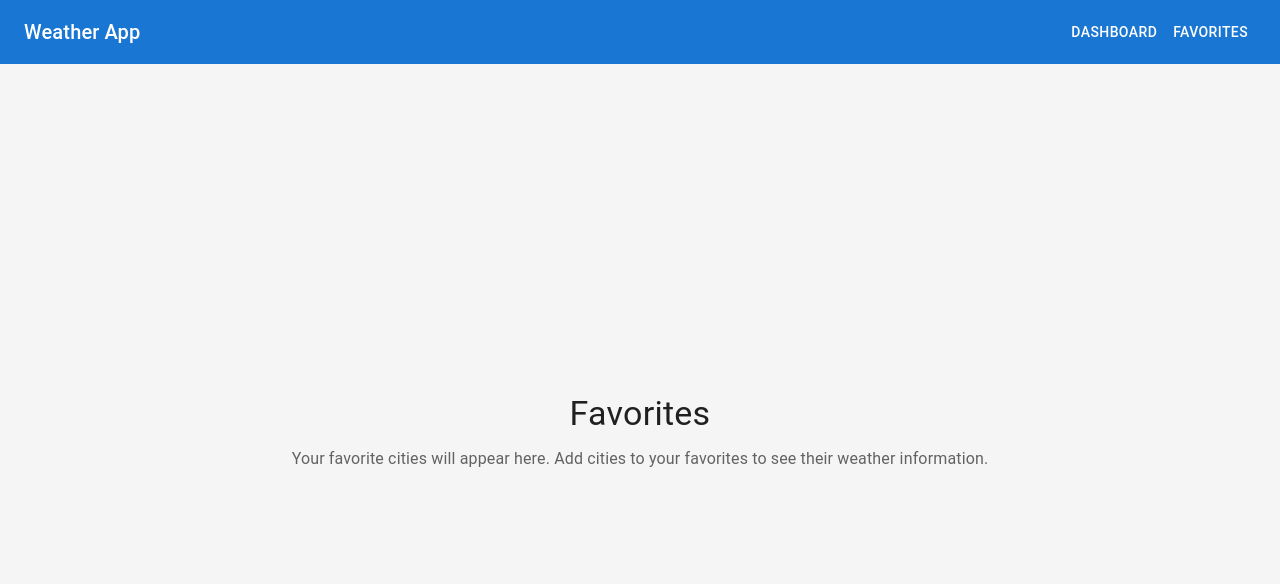
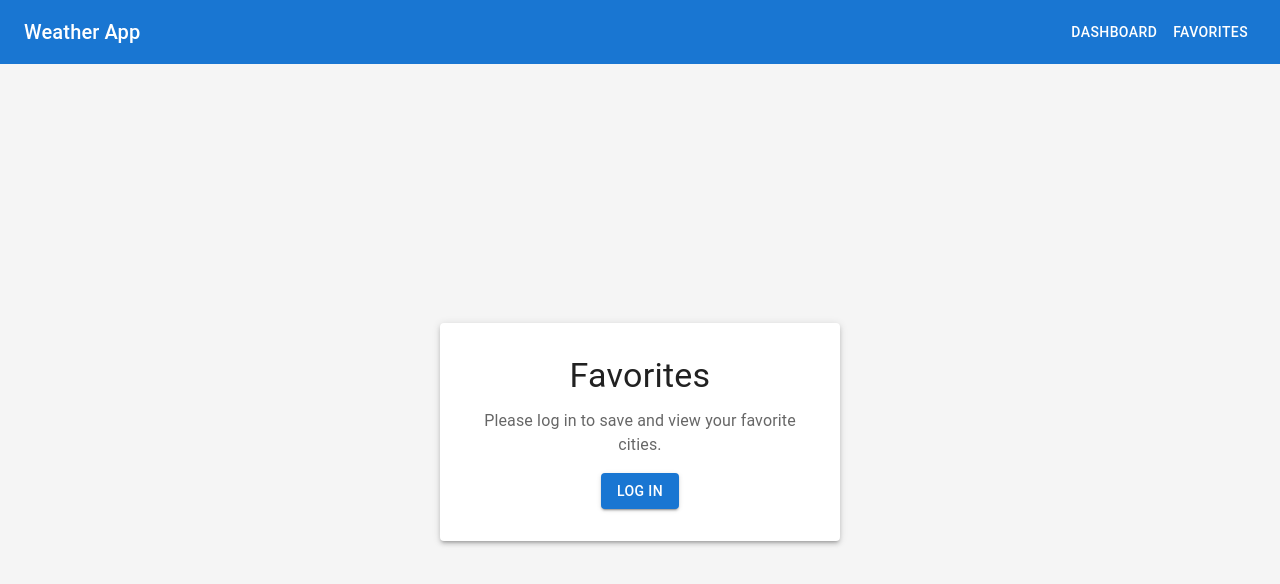
Before and after one commit to Ayliki/weather_app, a React (Vite) app in the folder my-weather-app/: page /favorites in a window 1280 px wide. Shown: the top 584 px of the page. Built offline with nearby package versions, Linux system fonts and the light colour scheme; what baseui, styletron-engine-atomic, styletron-react would draw is missing.

Commit message:
favorites: add logic for unauthorised users + styling

```diff
--- a/my-weather-app/src/pages/Favorites/Favorites.module.css
+++ b/my-weather-app/src/pages/Favorites/Favorites.module.css
@@ -1,16 +1,30 @@
 .container {
   display: flex;
-  flex-direction: column;
   justify-content: center;
   align-items: center;
   min-height: calc(100vh - 64px);
   padding: 24px;
+  background-color: #f5f5f5;
+}
+
+.paper {
+  padding: 32px;
+  width: 100%;
+  max-width: 400px;
   text-align: center;
-  background-color: #f5f5f5;
+}
+
+.loginButton {
+  margin-top: 24px;
+  min-width: 200px;
 }
 
 @media (max-width: 600px) {
   .container {
     padding: 16px;
   }
+
+  .paper {
+    padding: 24px;
+  }
 }
--- a/my-weather-app/src/pages/Favorites/Favorites.tsx
+++ b/my-weather-app/src/pages/Favorites/Favorites.tsx
@@ -1,15 +1,45 @@
-import { Box, Typography } from '@mui/material';
+import { Box, Typography, Button, Paper } from '@mui/material';
+import { useNavigate } from 'react-router-dom';
 import styles from './Favorites.module.css';
 
 const Favorites = () => {
+    const navigate = useNavigate();
+    // TODO: Replace with actual authentication state
+    const isAuthenticated = false;
+
+    if (!isAuthenticated) {
         return (
             <Box className={styles.container}>
+                <Paper elevation={3} className={styles.paper}>
+                    <Typography variant="h4" component="h1" gutterBottom>
+                        Favorites
+                    </Typography>
+                    <Typography variant="body1" color="text.secondary" paragraph>
+                        Please log in to save and view your favorite cities.
+                    </Typography>
+                    <Button
+                        variant="contained"
+                        color="primary"
+                        onClick={() => navigate('/login')}
+                        className={styles.loginButton}
+                    >
+                        Log In
+                    </Button>
+                </Paper>
+            </Box>
+        );
+    }
+
+    return (
+        <Box className={styles.container}>
+            <Paper elevation={3} className={styles.paper}>
                 <Typography variant="h4" component="h1" gutterBottom>
                     Favorites
                 </Typography>
                 <Typography variant="body1" color="text.secondary">
                     Your favorite cities will appear here. Add cities to your favorites to see their weather information.
                 </Typography>
+            </Paper>
         </Box>
     );
 };
```
Lines whose indentation alone changed are shown as unchanged.
